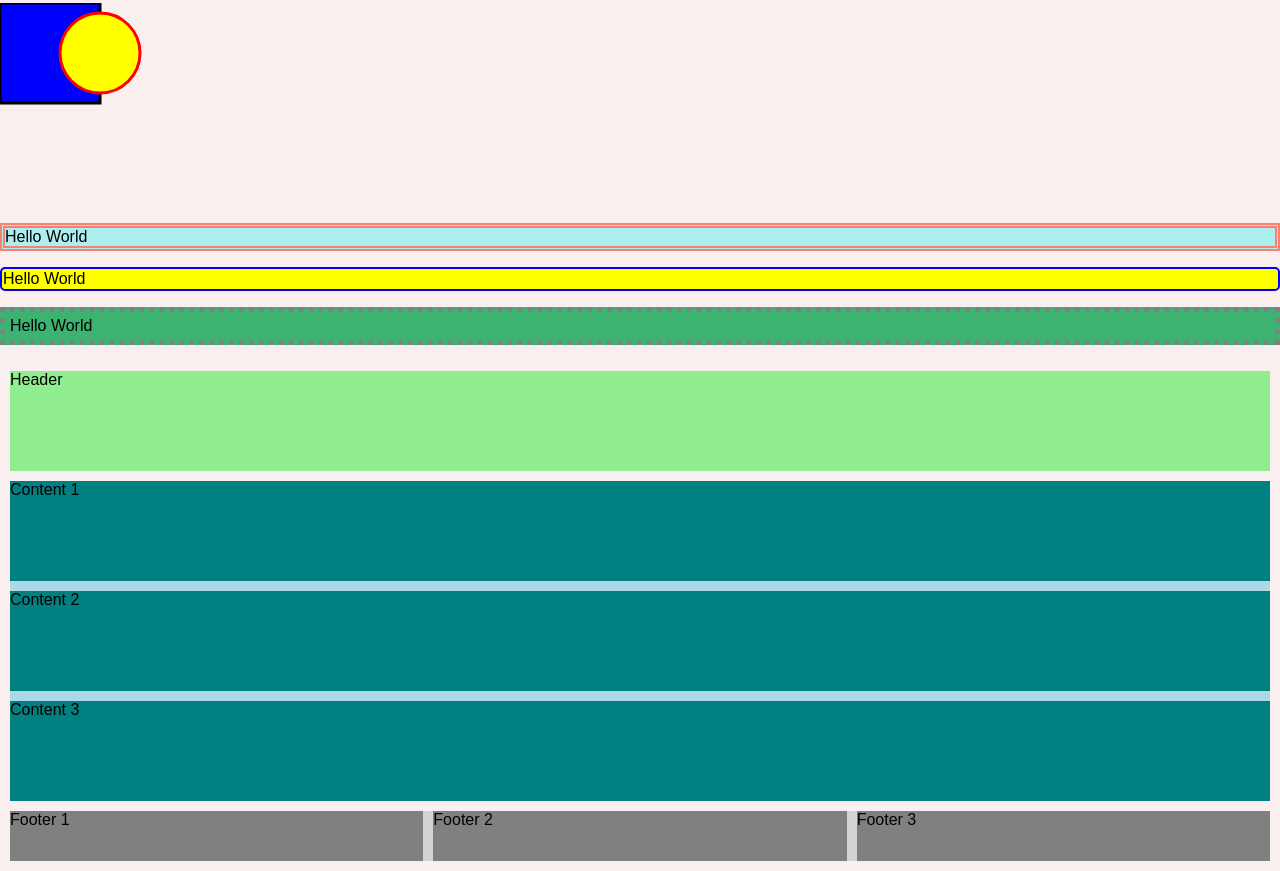
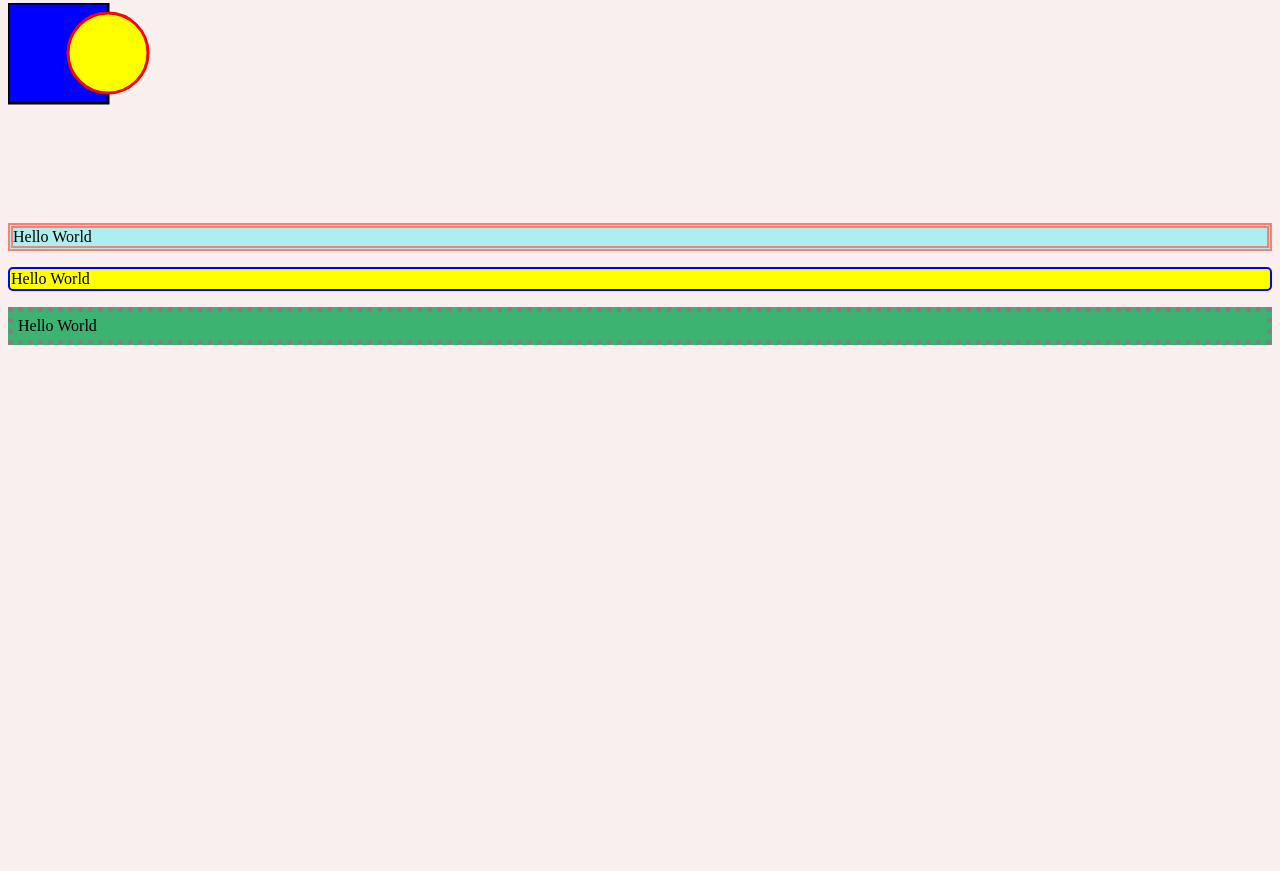
Before and after one commit to Kowabongaa/xujinglin, a plain HTML site: page index.html in a window 1280 px wide. Shown: the part 362-1233 px from the top of the page. After the commit the page ends 800 px from the top, so only its background shows below. Drawn offline with Linux system fonts and the light colour scheme.

Commit message:
Update index.html

```diff
--- a/index.html
+++ b/index.html
@@ -1,10 +1,6 @@
 <!DOCTYPE html>
 <html>
 <head>
-
-<meta charset="UTF-8">
-<meta name="viewport" content="width=device-width, initial-scale=1.0">
-
 <style>
 table, th, td
   {
@@ -37,63 +33,6 @@ p.three {
   background: MediumSeaGreen;
   border-width: thick;
 }
-	body {
-    margin: 0;
-    font-family: Arial, sans-serif;
-}
-.container {
-    display: grid;
-    gap: 10px;
-    padding: 10px;
-}
-
-/* Default Layout */
-.container {
-    grid-template-areas:
-        "header"
-        "content"
-        "footer";
-}
-.header {
-    grid-area: header;
-    background-color: lightgreen;
-    height: 100px;
-}
-.content {
-    grid-area: content;
-    background-color: lightblue;
-    display: grid;
-    grid-template-columns: 1fr;
-    gap: 10px;
-}
-.content > div {
-    height: 100px;
-    background-color: teal;
-}
-.footer {
-    grid-area: footer;
-    background-color: lightgray;
-    display: grid;
-    grid-template-columns: repeat(3, 1fr);
-    gap: 10px;
-}
-.footer > div {
-    height: 50px;
-    background-color: gray;
-}
-
-/* Responsive Layout for screens less than 480px */
-@media (min-width: 480px) {
-    .container {
-        grid-template-areas:
-            "header"
-            "content"
-            "content"
-            "footer";
-    }
-}
-
-
 </style>
 </head>
 <body style="background-color: rgba(228, 186, 186, 0.219);">
@@ -135,21 +74,5 @@ p.three {
 <p class="two">Hello World</p>
 <p class="three">Hello World</p>
 
-
-<div class="container">
-<div class="header">Header</div>
-<div class="content">
-        <div>Content 1</div>
-        <div>Content 2</div>
-        <div>Content 3</div>
-</div>
-
-<div class="footer">
-        <div>Footer 1</div>
-        <div>Footer 2</div>
-        <div>Footer 3</div>
-</div>
-</div>
-
 </body>
 </html>
```
